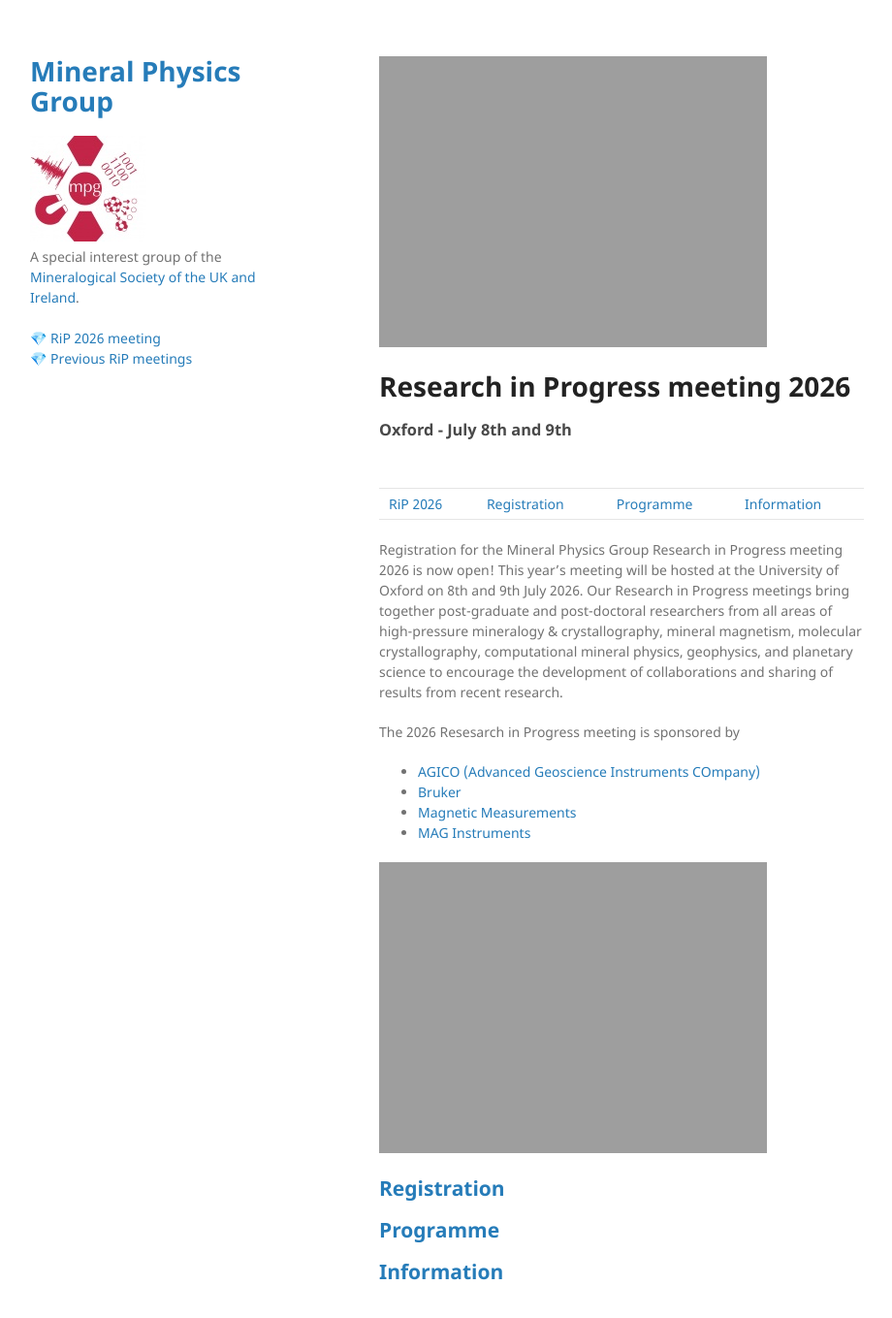
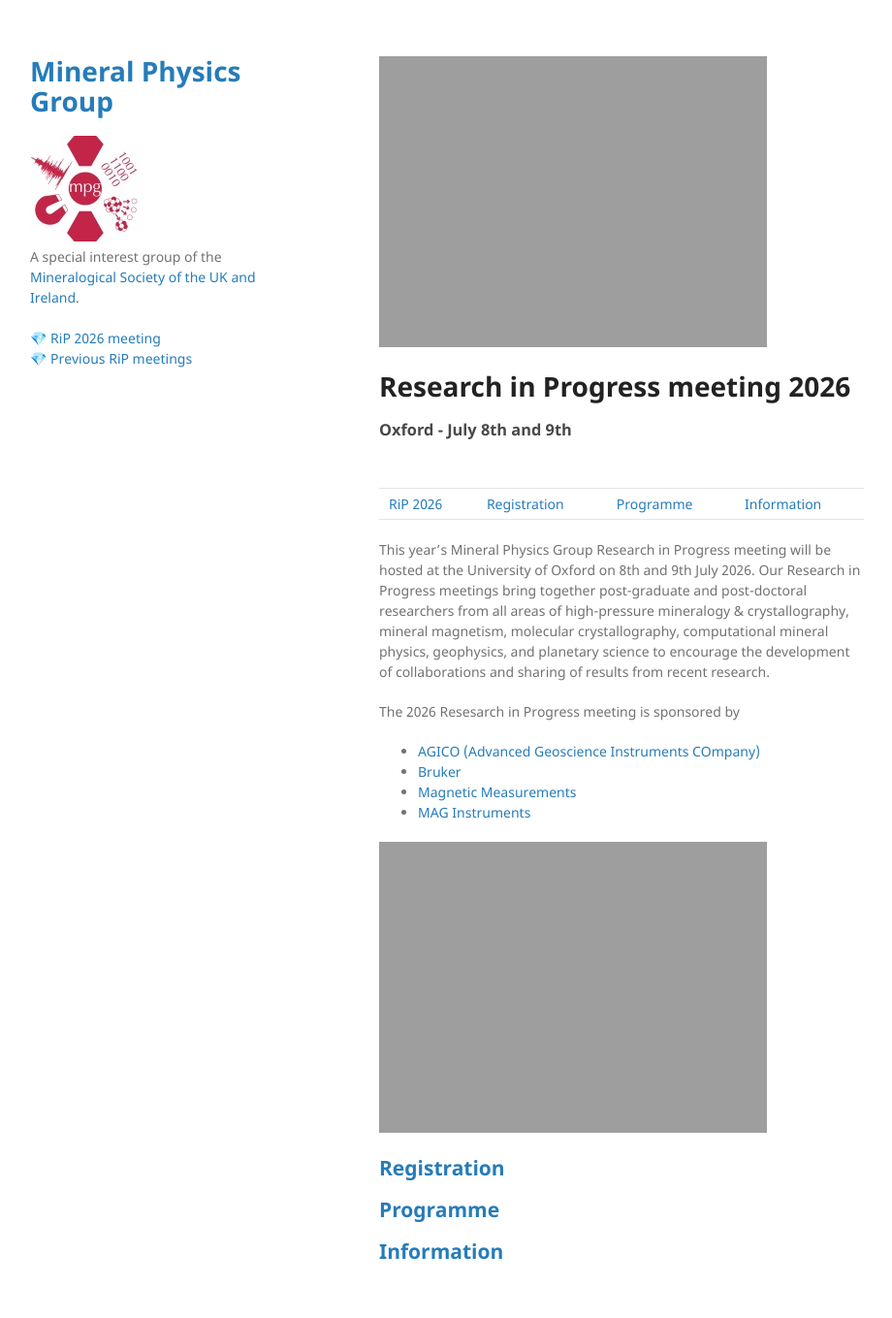
Before and after one commit to MinPhys/MinPhys.github.io, a Jekyll site: the page built from RiP_2026/RiP_2026.md, in a window 1280 px wide and 1393 px high. Shown: the top 1359 px of the window at 97% size, without its empty margins (179-1099 px from the left). Built offline with Jekyll 4.4.1, drawn with Linux system fonts in a browser that asks for light colours.

Commit message:
Update RiP_2026.md

```diff
--- a/RiP_2026/RiP_2026.md
+++ b/RiP_2026/RiP_2026.md
@@ -9,7 +9,7 @@ layout: default
 |----|----|----|----|
 | [RiP 2026](./RiP_2026.html) | [Registration](./RiP_2026-registration.html) | [Programme](./RiP_2026-programme.html) | [Information](./RiP_2026-information.html) |
 
-Registration for the Mineral Physics Group Research in Progress meeting 2026 is now open! This year's meeting will be hosted at the University of Oxford on 8th and 9th July 2026. Our Research in Progress meetings bring together post-graduate and post-doctoral researchers from all areas of high-pressure mineralogy & crystallography, mineral magnetism, molecular crystallography, computational mineral physics, geophysics, and planetary science to encourage the development of collaborations and sharing of results from recent research.
+This year's Mineral Physics Group Research in Progress meeting will be hosted at the University of Oxford on 8th and 9th July 2026. Our Research in Progress meetings bring together post-graduate and post-doctoral researchers from all areas of high-pressure mineralogy & crystallography, mineral magnetism, molecular crystallography, computational mineral physics, geophysics, and planetary science to encourage the development of collaborations and sharing of results from recent research.
 
 The 2026 Resesarch in Progress meeting is sponsored by
 * <a href="https://www.agico.cz/">AGICO (Advanced Geoscience Instruments COmpany)</a>
```
